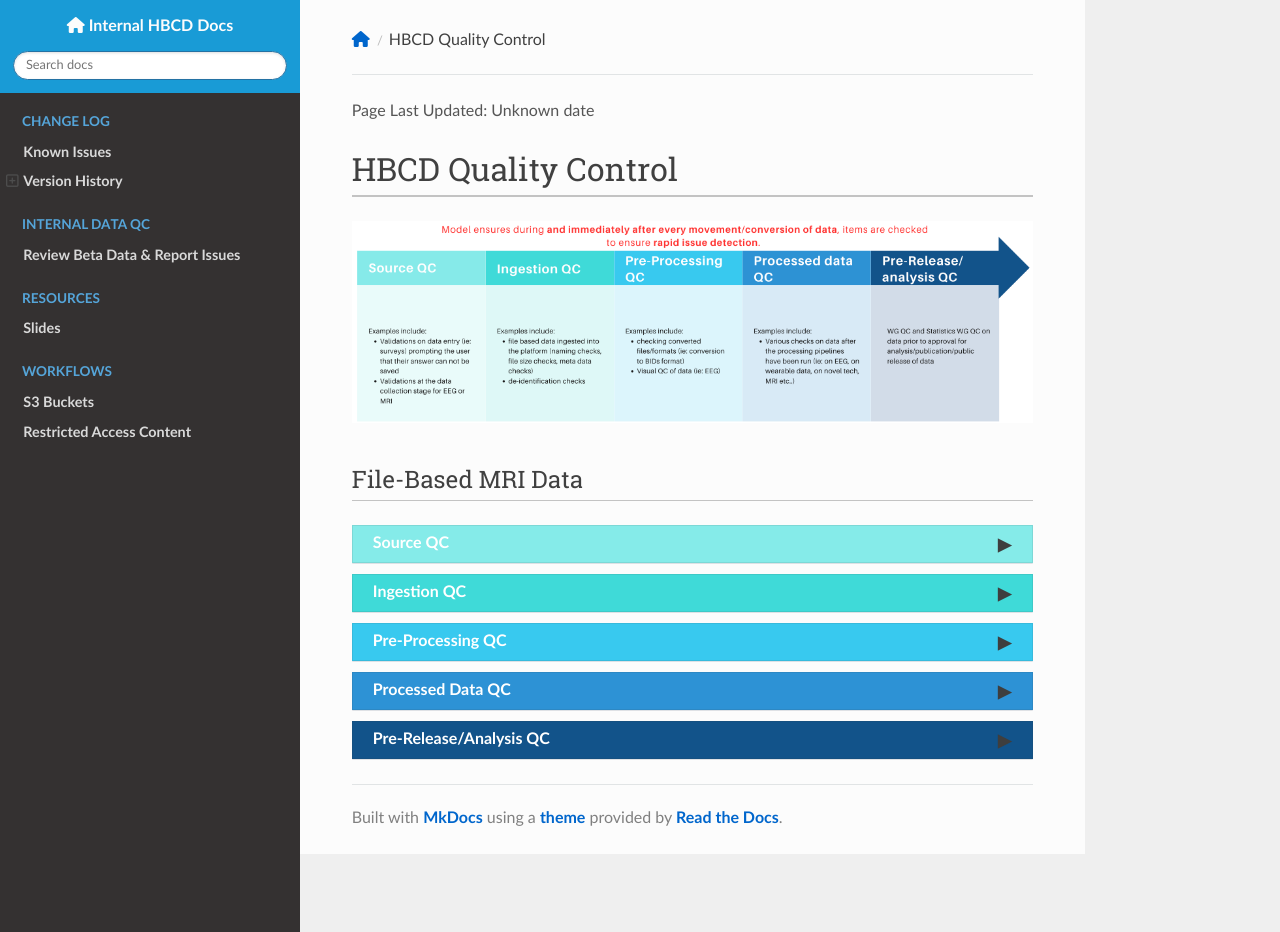
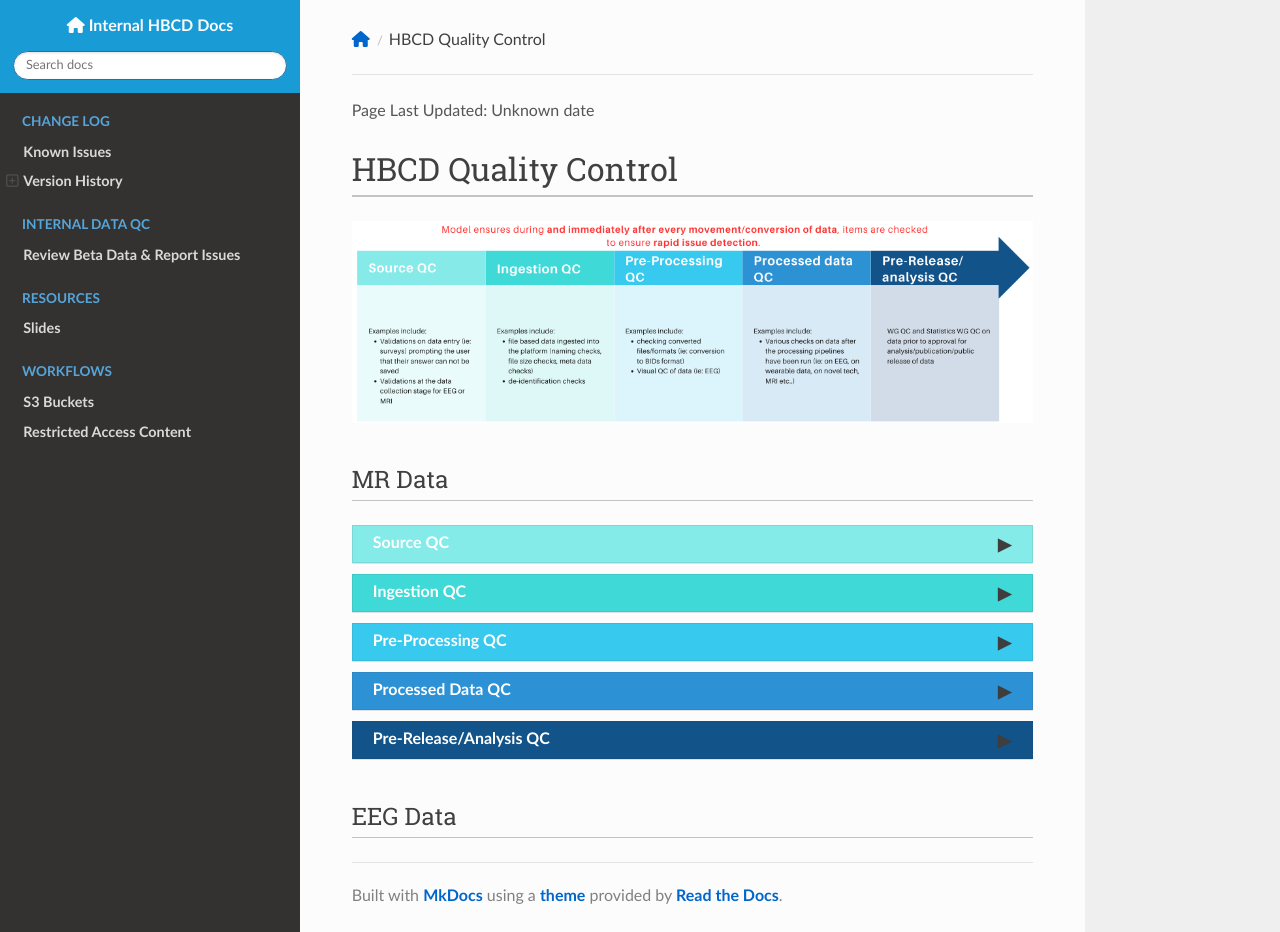
Before and after one commit to DCAN-Labs/hbcd-docs-internal, an MkDocs documentation site: the page built from docs/workflows/qc.md, in a window 1280 px wide and 932 px high. Built offline with MkDocs 1.6.1, drawn with Linux system fonts in a browser that asks for light colours; nearby versions of some CDN libraries.

Commit message:
add more content to mri qc

```diff
--- a/docs/workflows/qc.md
+++ b/docs/workflows/qc.md
@@ -3,7 +3,7 @@
 ![](images/qc-wf.png)
 
 
-## File-Based MRI Data
+## MR Data
 
 <div id="source" class="source-banner" onclick="toggleCollapse(this)">
   <span class="text-with-link">
@@ -41,14 +41,14 @@
   <span class="arrow">▸</span>
 </div>
 <div class="collapsible-content">
-<p><b>Automated QC</b> (see <a href="https://docs.hbcdstudy.org/latest/instruments/mri/qc/#automated-qc">HBCD Data Release Docs</a> for full details)</p>
+<p><b>AUTOMATED QC</b> (see <a href="https://docs.hbcdstudy.org/latest/instruments/mri/qc/#automated-qc">HBCD Data Release Docs</a> for full details)</p>
 
-<p><i><b>Protocol compliance</b></i><br>
-Extraction of information from DICOM headers to identify common issues and protocol deviations (e.g.  missing files or incorrect patient orientation). Criteria include whether key imaging parameters, such as voxel size or repetition time, match the expected values for a given scanner. Out-of-compliance series are reviewed and sites are contacted if corrective action is required.</p>
+<p><i><strong>Protocol compliance</strong></i><br>
+This is based on extraction of information from DICOM headers to identify common issues and protocol deviations (e.g.  missing files or incorrect patient orientation). Criteria include whether key imaging parameters, such as voxel size or repetition time, match the expected values for a given scanner.</p>
 
-<p><i><b>Completeness checks</b></i><br>
+<p><i><strong>Completeness checks</strong></i><br>
 A complete imaging session consists of the following valid series:
-<table style="width: 100%; border-collapse: collapse; table-layout: fixed;">
+<table class="table-no-vertical-lines" style="width: 100%; border-collapse: collapse; table-layout: fixed;">
     <tbody>
     <tr>
         <td>Structural T1 Block:</td>
@@ -78,9 +78,38 @@
 </table>
 </p>
 
-<br>
 
-<p><b>Manual QC</b> (see <a href="https://docs.hbcdstudy.org/latest/instruments/mri/qc/#manual-review">HBCD Data Release Docs</a> for full details)</p>
+<p><b>MANUAL QC</b> (see <a href="https://docs.hbcdstudy.org/latest/instruments/mri/qc/#manual-review">HBCD Data Release Docs</a> for full details)</p>
+<table style="width: 100%; border-collapse: collapse; table-layout: fixed; font-size: 14px">
+<thead>
+<tr>
+    <th style="width: 20%; text-align: center;">Modality</th>
+    <th style="width: 80%; text-align: center;">QC Procedures</th>
+</tr>
+</thead>
+<tbody>
+<tr>
+<td>T1w, T2w</td>
+<td style="word-wrap: break-word; white-space: normal;"> • Scored for <strong>motion artifacts</strong> (e.g., ripples, blurring) on a 0-3 scale (0 = none, 3 = severe)<br> • Other documented issues include intensity inhomogeneity and <span class="tooltip">ghosting<span class="tooltiptext">faint displaced copy of anatomy due to slices outside FOV</span></span></td>
+</tr>
+<tr>
+<td>qMRI</td>
+<td style="word-wrap: break-word; white-space: normal;"> • Same artifact scoring as above (0 - 3)<br> • Inspection of derived data (parametric maps, ROI analysis, and quantitative comparisons for 3D-QALAS)</td>
+</tr>
+<tr>
+<td>B1 field maps</td>
+<td style="word-wrap: break-word; white-space: normal;"> • Visual inspection and overall QC only; used for bias field correction of qMRI scans.</td>
+</tr>
+<tr>
+<td>SVS localizer scans (MRS)</td>
+<td style="word-wrap: break-word; white-space: normal;"> • Visual inspection and overall QC only; used to define ROI for spectroscopy.</td>
+</tr>
+<tr>
+<td>dMRI, fMRI, field maps</td>
+<td style="word-wrap: break-word; white-space: normal;"> • Scored for susceptibility artifacts, FOV cutoff, and <span class="tooltip">line artifacts<span class="tooltiptext">horizontal lines present in the sagittal view, including dark slice-frame and interleaved sliced offset</span></span>.<br> • Susceptibility issues include <span class="tooltip">signal dropout<span class="tooltiptext">Consistent with prior infant fMRI using posterior-anterior (PA) acquisitions, signal dropout is commonly noted in the posterior occipital cortex</span></span>, signal bunching, and warping.</td>
+</tr>
+</tbody>
+</table>
 </div>
 
 <div id="proc" class="proc-banner" onclick="toggleCollapse(this)">
@@ -106,5 +135,12 @@
   <span class="arrow">▸</span>
 </div>
 <div class="collapsible-content">
-ADD CONTENT
+<p>Prior to inclusion in the release data, the following checks are performed:</p>
+<p> • Analysis of processed structural data based on tabulated data (<a href="https://docs.hbcdstudy.org/latest/datacuration/phenotypes/">see details</a>) derived from XCP-D file-based outputs: blah blah</p>
+<p> • Analysis of processed functional data based on tabulated data (<a href="https://docs.hbcdstudy.org/latest/datacuration/phenotypes/">see details</a>) derived from XCP-D file-based outputs: blah blah</p>
+<p> • Diffusion derivatives from QSIPrep: analysis of automated QC metric distributions</p>
+
+<p>See <a href="https://docs.hbcdstudy.org/latest/instruments/mri/qc/#qc-summary-statistics">QC Summary Statistics</a> on the HBCD Data Release Docs for some findings from these analysis shared with users.</p>
 </div>
+
+## EEG Data
```
